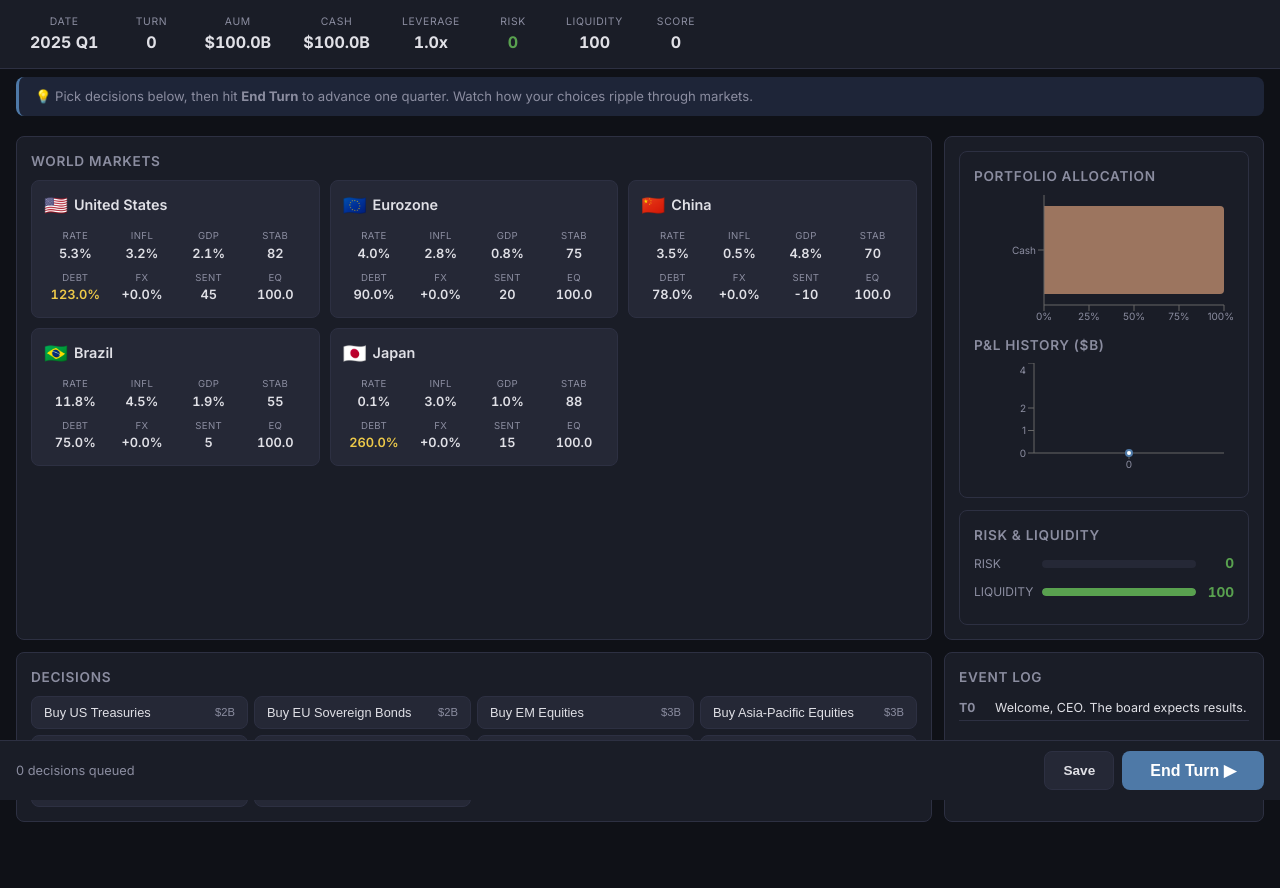
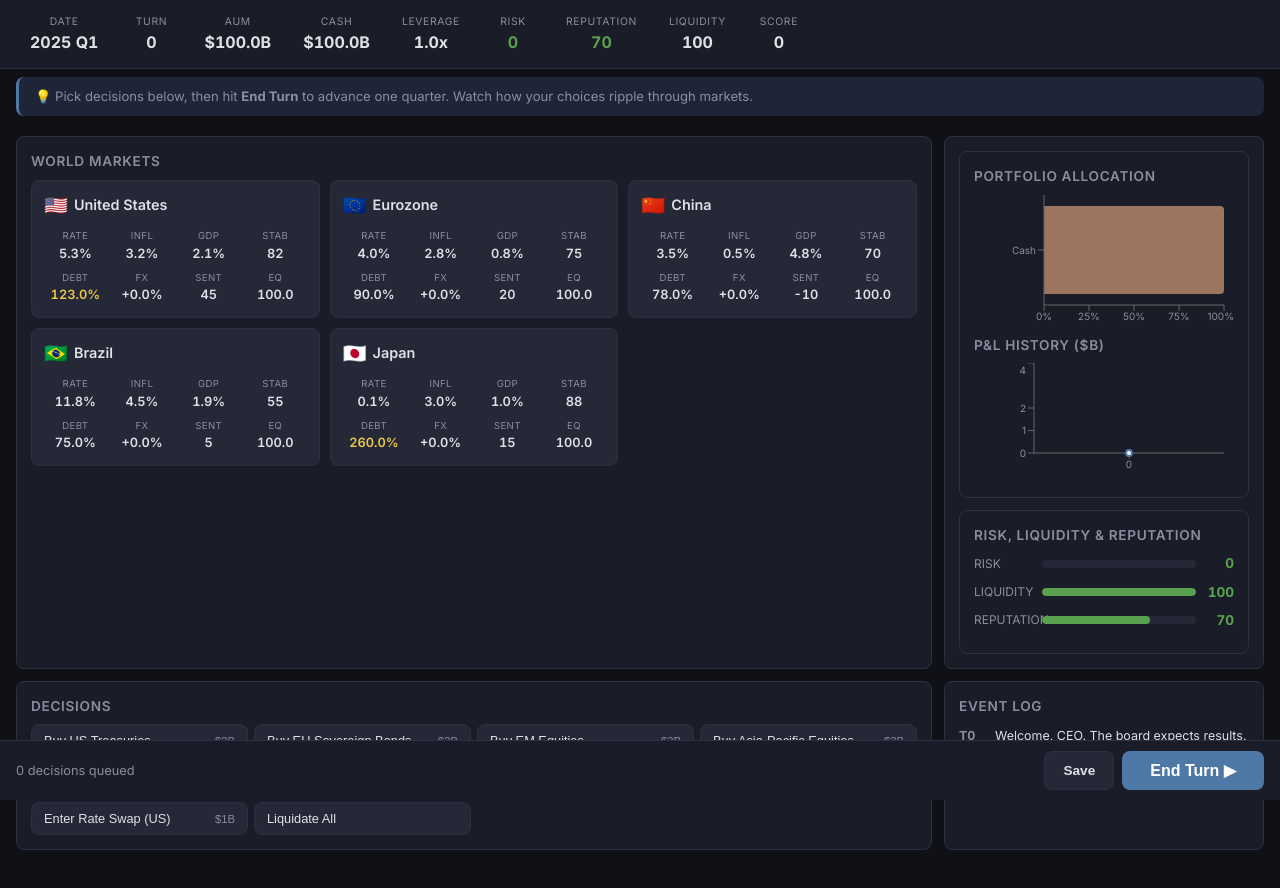
Before and after one commit to gtwunsch/oligopoly, a React (Vite) app: page / in a window 1280 px wide. Both pictures are taken after a click on the button "New Game". Shown: the top 888 px of the page. Built offline with nearby package versions, Linux system fonts and the light colour scheme.

Commit message:
Add reputation meter with deterministic sim impacts
Co-authored-by: gtwunsch <gtwunsch@users.noreply.github.com>

```diff
--- a/src/components/KPIBar.tsx
+++ b/src/components/KPIBar.tsx
@@ -5,7 +5,7 @@ function fmt(n: number, decimals = 1): string {
 }
 
 export function KPIBar() {
-  const { year, quarter, turn, portfolio, score } = useGameStore();
+  const { year, quarter, turn, portfolio, reputation, score } = useGameStore();
 
   return (
     <header className="kpi-bar">
@@ -38,6 +38,12 @@ export function KPIBar() {
         </span>
       </div>
       <div className="kpi">
+        <span className="kpi-label">Reputation</span>
+        <span className={`kpi-value ${reputation < 35 ? 'text-danger' : reputation < 60 ? 'text-warn' : 'text-safe'}`}>
+          {reputation}
+        </span>
+      </div>
+      <div className="kpi">
         <span className="kpi-label">Liquidity</span>
         <span className="kpi-value">{portfolio.liquidity}</span>
       </div>
--- a/src/components/RiskMeter.tsx
+++ b/src/components/RiskMeter.tsx
@@ -3,13 +3,15 @@ import { useGameStore } from '../store/gameStore';
 export function RiskMeter() {
   const risk = useGameStore((s) => s.portfolio.riskScore);
   const liquidity = useGameStore((s) => s.portfolio.liquidity);
+  const reputation = useGameStore((s) => s.reputation);
 
   const riskColor = risk > 60 ? '#e15759' : risk > 35 ? '#edc949' : '#59a14f';
   const liqColor = liquidity < 30 ? '#e15759' : liquidity < 60 ? '#edc949' : '#59a14f';
+  const repColor = reputation < 35 ? '#e15759' : reputation < 60 ? '#edc949' : '#59a14f';
 
   return (
     <div className="risk-meter">
-      <h3>Risk & Liquidity</h3>
+      <h3>Risk, Liquidity & Reputation</h3>
       <div className="meter-row">
         <span className="meter-label">Risk</span>
         <div className="meter-track">
@@ -34,6 +36,18 @@ export function RiskMeter() {
           {liquidity}
         </span>
       </div>
+      <div className="meter-row">
+        <span className="meter-label">Reputation</span>
+        <div className="meter-track">
+          <div
+            className="meter-fill"
+            style={{ width: `${reputation}%`, background: repColor }}
+          />
+        </div>
+        <span className="meter-value" style={{ color: repColor }}>
+          {reputation}
+        </span>
+      </div>
     </div>
   );
 }
--- a/src/components/TurnSummary.tsx
+++ b/src/components/TurnSummary.tsx
@@ -1,7 +1,7 @@
 import { useGameStore } from '../store/gameStore';
 
 export function TurnSummary() {
-  const { log, turn, portfolio, phase } = useGameStore();
+  const { log, turn, portfolio, reputation, phase } = useGameStore();
   const dismissSummary = useGameStore((s) => s.dismissSummary);
   const reset = useGameStore((s) => s.reset);
 
@@ -24,6 +24,12 @@ export function TurnSummary() {
           <span>Total AUM:</span>
           <span>${portfolio.aum.toFixed(1)}B</span>
         </div>
+        <div className="summary-aum">
+          <span>Reputation:</span>
+          <span className={reputation < 35 ? 'text-danger' : reputation < 60 ? 'text-warn' : 'text-safe'}>
+            {reputation}/100
+          </span>
+        </div>
         <div className="summary-events">
           {turnLog.map((e, i) => (
             <div key={i} className={`log-entry log-${e.type}`}>
--- a/src/sim/decisions.ts
+++ b/src/sim/decisions.ts
@@ -28,6 +28,7 @@ export const decisions: Decision[] = [
     description: 'Safe haven, yields tied to Fed rate.',
     cost: 2,
     tags: ['bonds', 'us'],
+    reputationDelta: 1,
     effect: (s) => addAllocation(s, 'us', 'sovereign_bonds', 0.05),
   },
   {
@@ -36,6 +37,7 @@ export const decisions: Decision[] = [
     description: 'Eurozone government debt exposure.',
     cost: 2,
     tags: ['bonds', 'eu'],
+    reputationDelta: 1,
     effect: (s) => addAllocation(s, 'eu', 'sovereign_bonds', 0.05),
   },
   {
@@ -44,6 +46,7 @@ export const decisions: Decision[] = [
     description: 'High risk/reward emerging market stocks.',
     cost: 3,
     tags: ['equities', 'emerging'],
+    reputationDelta: -1,
     effect: (s) => addAllocation(s, 'br', 'equities', 0.05),
   },
   {
@@ -52,6 +55,7 @@ export const decisions: Decision[] = [
     description: 'Diversified Asia equity basket.',
     cost: 3,
     tags: ['equities', 'asia'],
+    reputationDelta: -1,
     effect: (s) => {
       const s1 = addAllocation(s, 'cn', 'equities', 0.025);
       const merged = { ...s, ...s1, portfolio: { ...s.portfolio, ...s1.portfolio } };
@@ -64,6 +68,7 @@ export const decisions: Decision[] = [
     description: 'Bet against the yuan. Profits if CNY weakens.',
     cost: 1,
     tags: ['fx', 'china'],
+    reputationDelta: -2,
     effect: (s) => addAllocation(s, 'cn', 'fx_short', 0.04),
   },
   {
@@ -80,6 +85,7 @@ export const decisions: Decision[] = [
     description: 'Increase leverage by 0.5x. More return, more risk.',
     cost: 0,
     tags: ['risk'],
+    reputationDelta: -1,
     effect: (s) => ({
       portfolio: {
         ...s.portfolio,
@@ -93,6 +99,7 @@ export const decisions: Decision[] = [
     description: 'Decrease leverage by 0.5x. Safer but lower return.',
     cost: 0,
     tags: ['risk'],
+    reputationDelta: 1,
     effect: (s) => ({
       portfolio: {
         ...s.portfolio,
@@ -106,6 +113,7 @@ export const decisions: Decision[] = [
     description: 'Receive fixed / pay floating. Profits if rates drop.',
     cost: 1,
     tags: ['derivatives', 'us'],
+    reputationDelta: -1,
     effect: (s) => addAllocation(s, 'us', 'irs', 0.04),
   },
   {
@@ -114,6 +122,7 @@ export const decisions: Decision[] = [
     description: 'Move everything to cash. Reset allocations.',
     cost: 0,
     tags: ['cash'],
+    reputationDelta: 1,
     effect: (s) => ({
       portfolio: {
         ...s.portfolio,
--- a/src/sim/engine.ts
+++ b/src/sim/engine.ts
@@ -27,6 +27,7 @@ export function createNewGame(seed?: number): GameState {
       riskScore: 0,
       liquidity: 100,
     },
+    reputation: 70,
     log: [{ turn: 0, text: 'Welcome, CEO. The board expects results.', type: 'info' }],
     pendingDecisions: [],
     phase: 'playing',
@@ -194,6 +195,12 @@ export function advanceTurn(state: GameState): GameState {
     Object.assign(next, patch);
     if (patch.portfolio) next.portfolio = { ...next.portfolio, ...patch.portfolio };
     if (patch.countries) next.countries = patch.countries;
+    if (typeof patch.reputation === 'number') {
+      next.reputation = clamp(patch.reputation, 0, 100);
+    }
+    if (dec.reputationDelta) {
+      next.reputation = clamp(next.reputation + dec.reputationDelta, 0, 100);
+    }
     newLog.push({ turn: next.turn + 1, text: `Executed: ${dec.name}`, type: 'action' });
   }
   next.pendingDecisions = [];
@@ -210,6 +217,12 @@ export function advanceTurn(state: GameState): GameState {
     const patch = ev.effect(next);
     if (patch.countries) next.countries = patch.countries;
     if (patch.portfolio) next.portfolio = { ...next.portfolio, ...patch.portfolio };
+    if (typeof patch.reputation === 'number') {
+      next.reputation = clamp(patch.reputation, 0, 100);
+    }
+    if (ev.reputationDelta) {
+      next.reputation = clamp(next.reputation + ev.reputationDelta, 0, 100);
+    }
     newLog.push({ turn: next.turn + 1, text: `${ev.name}: ${ev.description}`, type: 'event' });
   }
 
@@ -230,6 +243,22 @@ export function advanceTurn(state: GameState): GameState {
   next.portfolio.riskScore = computeRisk(next.portfolio, next.countries);
   next.portfolio.liquidity = computeLiquidity(next.portfolio);
 
+  // 5b. Reputation drifts based on portfolio risk and world stability.
+  const avgStability = next.countries.reduce((s, c) => s + c.stability, 0) / next.countries.length;
+  let reputationDelta = 0;
+  if (next.portfolio.riskScore > 70) reputationDelta -= 2;
+  if (avgStability < 55) reputationDelta -= 1;
+  if (next.portfolio.riskScore < 35 && avgStability > 75) reputationDelta += 1;
+  if (reputationDelta !== 0) {
+    next.reputation = clamp(next.reputation + reputationDelta, 0, 100);
+    const repSign = reputationDelta > 0 ? '+' : '';
+    newLog.push({
+      turn: next.turn + 1,
+      text: `Reputation ${repSign}${reputationDelta} (${next.reputation}/100)`,
+      type: 'market',
+    });
+  }
+
   // 6. Advance clock
   next.turn += 1;
   next.quarter = ((next.quarter) % 4) + 1;
@@ -240,11 +269,15 @@ export function advanceTurn(state: GameState): GameState {
   next.score = Math.round(
     (next.portfolio.aum - 100) * 10 +
     next.turn * 2 +
-    (100 - next.portfolio.riskScore) * 0.5,
+    (100 - next.portfolio.riskScore) * 0.5 +
+    next.reputation * 0.25,
   );
 
   // 8. Game over check
-  if (next.portfolio.aum < 20) {
+  if (next.reputation <= 0) {
+    newLog.push({ turn: next.turn, text: 'Reputation collapsed. Regulators have seized the bank.', type: 'info' });
+    next.phase = 'gameover';
+  } else if (next.portfolio.aum < 20) {
     newLog.push({ turn: next.turn, text: 'AUM below $20B. The board has lost confidence.', type: 'info' });
     next.phase = 'gameover';
   }
--- a/src/sim/types.ts
+++ b/src/sim/types.ts
@@ -47,6 +47,7 @@ export interface Decision {
   cost: number;             // $B cost to execute
   tags: string[];
   unlockTurn?: number;
+  reputationDelta?: number;
   effect: (state: GameState) => Partial<GameState>;
 }
 
@@ -56,6 +57,7 @@ export interface GameEvent {
   description: string;
   weight: number;           // relative probability
   trigger?: (state: GameState) => boolean;
+  reputationDelta?: number;
   effect: (state: GameState) => Partial<GameState>;
 }
 
@@ -71,6 +73,7 @@ export interface GameState {
   quarter: number;          // 1-4
   countries: CountryState[];
   portfolio: Portfolio;
+  reputation: number;       // 0-100
   log: LogEntry[];
   pendingDecisions: string[];  // decision IDs queued this turn
   phase: 'start' | 'playing' | 'summary' | 'gameover';
--- a/src/store/gameStore.ts
+++ b/src/store/gameStore.ts
@@ -3,6 +3,7 @@ import type { GameState } from '../sim/types';
 import { createNewGame, advanceTurn, decisions } from '../sim';
 
 const SAVE_KEY = 'macro-sim-save';
+const DEFAULT_REPUTATION = 70;
 
 interface GameActions {
   newGame: () => void;
@@ -63,6 +64,7 @@ export const useGameStore = create<GameStore>((set, get) => ({
       quarter: state.quarter,
       countries: state.countries,
       portfolio: state.portfolio,
+      reputation: state.reputation,
       log: state.log,
       pendingDecisions: state.pendingDecisions,
       phase: state.phase,
@@ -83,6 +85,7 @@ export const useGameStore = create<GameStore>((set, get) => ({
       quarter: s.quarter,
       countries: s.countries,
       portfolio: s.portfolio,
+      reputation: s.reputation,
       log: s.log,
       pendingDecisions: s.pendingDecisions,
       phase: s.phase,
@@ -96,8 +99,13 @@ export const useGameStore = create<GameStore>((set, get) => ({
     const raw = localStorage.getItem(SAVE_KEY);
     if (!raw) return false;
     try {
-      const data = JSON.parse(raw) as GameState;
-      set({ ...data, phase: 'playing' });
+      const data = JSON.parse(raw) as Partial<GameState>;
+      set({
+        ...createNewGame(),
+        ...data,
+        reputation: typeof data.reputation === 'number' ? data.reputation : DEFAULT_REPUTATION,
+        phase: 'playing',
+      });
       return true;
     } catch {
       return false;
```
Also changed, not shown: src/sim/events.ts (+10 -0 lines).
